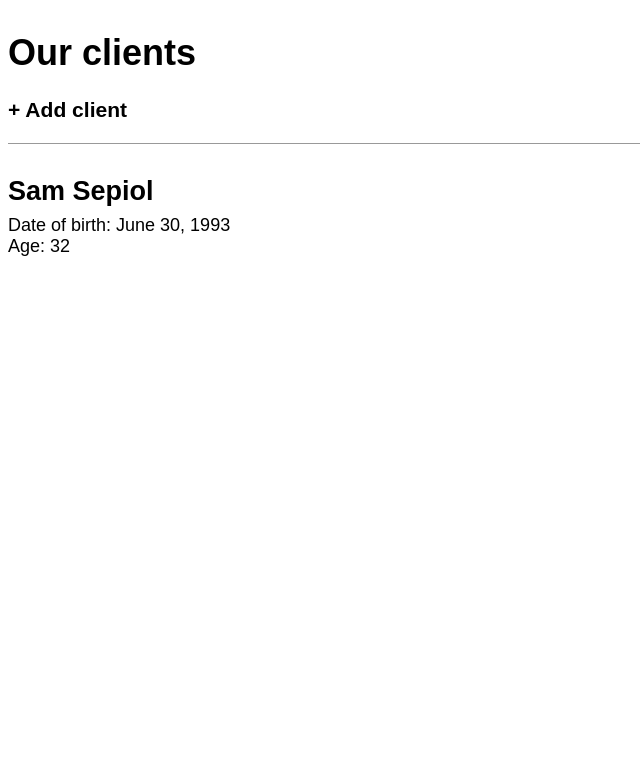
After one commit to soadmized/clients_project, a Django app: page /client_detail/5/ in a window 1280 px wide. The commit adds this page. Shown: the top 767 px of the page, without its empty margins (0-640 px from the left). Run offline with Django 3.2, Linux system fonts and the light colour scheme; data comes from the database, SQL or seed files in the repository; both versions use the stored data as it was after the commit.

Commit message:
A LOT OF CHANGES!

```diff
--- a/clients/models.py
+++ b/clients/models.py
@@ -1,4 +1,6 @@
 from django.db import models
+from django.urls import reverse
+import datetime
 
 # Create your models here.
 
@@ -7,8 +9,13 @@ class Client(models.Model):
 
     first = models.CharField(max_length=250)
     last = models.CharField(max_length=250)
-    age = models.IntegerField()
+    birth = models.DateField(default='1970-01-01')
+    age = models.PositiveSmallIntegerField()
+
     #image = models.ImageField(blank=True, upload_to='/images')
 
     def __str__(self):
         return '{0} {1}'.format(self.first, self.last)
+
+    def get_absolute_url(self):
+        return reverse('client_detail', args=[str(self.id)])
--- a/clients/urls.py
+++ b/clients/urls.py
@@ -3,4 +3,8 @@ from . import views
 
 urlpatterns = [
     path('', views.ClientListView.as_view(), name='home'),
+    path('client_detail/<int:pk>/', views.ClientDetailView.as_view(), name='client_detail'),
+    path('add_client/', views.AddClientView.as_view(), name='add_client'),
+    path('edit_client/<int:pk>/', views.EditClientView.as_view(), name='edit_client'),
+    path('delete_client/<int:pk>/', views.DeleteClientView.as_view(), name='delete_client')
 ]
--- a/clients/views.py
+++ b/clients/views.py
@@ -1,7 +1,32 @@
-from django.views.generic import ListView
+from django.views.generic import ListView, DetailView
+from django.views.generic.edit import CreateView, UpdateView, DeleteView
 from .models import Client
+from django.urls import reverse_lazy
 
 
 class ClientListView(ListView):
     model = Client
     template_name = 'home.html'
+
+
+class ClientDetailView(DetailView):
+    model = Client
+    template_name = 'client_detail.html'
+
+
+class AddClientView(CreateView):
+    model = Client
+    template_name = 'add_client.html'
+    fields = '__all__'
+
+
+class EditClientView(UpdateView):
+    model = Client
+    template_name = 'edit_client.html'
+    fields = '__all__'
+
+
+class DeleteClientView(DeleteView):
+    model = Client
+    template_name = 'delete_client.html'
+    success_url = reverse_lazy('home')
--- a/clients_project/settings.py
+++ b/clients_project/settings.py
@@ -119,3 +119,5 @@ USE_TZ = True
 # https://docs.djangoproject.com/en/3.0/howto/static-files/
 
 STATIC_URL = '/static/'
+
+STATICFILES_DIRS = [os.path.join(BASE_DIR, 'static')]
--- /dev/null
+++ b/static/css/base.css
@@ -0,0 +1,46 @@
+/* static/css/base.css */
+
+body {
+font-family: 'Source Sans Pro', sans-serif;
+font-size: 18px;
+}
+header {
+border-bottom: 1px solid #999;
+margin-bottom: 2rem;
+display: flex;
+}
+header h1 a {
+color: black;
+text-decoration: none;
+}
+
+h3 a {
+color: black;
+text-decoration: none;
+}
+
+.nav-left {
+margin-right: auto;
+}
+.nav-right {
+display: flex;
+padding-top: 2rem;
+}
+.post-entry {
+margin-bottom: 2rem;
+}
+.post-entry h2 {
+margin: 0.5rem 0;
+}
+.post-entry h2 a,
+.post-entry h2 a:visited {
+color: blue;
+text-decoration: none;
+}
+.post-entry p {
+margin: 0;
+font-weight: 400;
+}
+.post-entry h2 a:hover {
+color: red;
+}
--- a/templates/base.html
+++ b/templates/base.html
@@ -1,15 +1,22 @@
 <!-- templates/base.html -->
+
+{% load static %}
 <html>
     <head>
         <title>Our clients</title>
+            <link href="https://fonts.googleapis.com/css?family=Source+Sans+Pro:400" rel\="stylesheet">
+            <link rel="stylesheet" href="{% static 'css/base.css' %}">
     </head>
     <body>
-        <header>
-            <h1><a href="/">Our clients</a></h1>
-        </header>
         <div class="container">
-                {% block content %}
-                {% endblock content %}
+            <header>
+                <div class="nav-left">
+                    <h1><a href="/">Our clients</a></h1>
+                    <h3><a href="{% url 'add_client' %}">+ Add client</a></h3>
+                </div>
+            </header>
+            {% block content %}
+            {% endblock content %}
         </div>
     </body>
 </html>
--- /dev/null
+++ b/templates/client_detail.html
@@ -0,0 +1,9 @@
+<!-- templates/post_detail.html -->
+{% extends 'base.html' %}
+{% block content %}
+<div class="post-entry">
+<h2>{{ client.first }} {{ client.last }}</h2>
+<p>Date of birth: {{ client.birth }}</p>
+<p>Age: {{ client.age }}</p>
+</div>
+{% endblock content %}
--- a/templates/home.html
+++ b/templates/home.html
@@ -3,8 +3,8 @@
     {% block content %}
         {% for client in object_list %}
             <div class="post-entry">
-            <h3><a href="">{{ client.first }} {{ client.last }}</a></h3>
-                <p>Age: {{ client.age }}</p>
+            <h2><a href="{% url 'client_detail' client.pk %}">{{ client.first }} {{ client.last }}</a></h2>
+                <h3><a href="{% url 'edit_client' client.pk %}">Edit</a>     <a href="{% url 'delete_client' client.pk %}">Delete</a></h3>
             </div>
         {% endfor %}
     {% endblock content %}
```
Also changed, not shown: templates/add_client.html (added, +8 -0 lines), templates/delete_client.html (added, +8 -0 lines), templates/edit_client.html (added, +9 -0 lines), clients/migrations/0003_auto_20200126_1841.py (added), clients/migrations/0004_client_birth.py (added), clients/migrations/0005_auto_20200126_1858.py (added), clients/migrations/0006_auto_20200126_1902.py (added), db.sqlite3.
